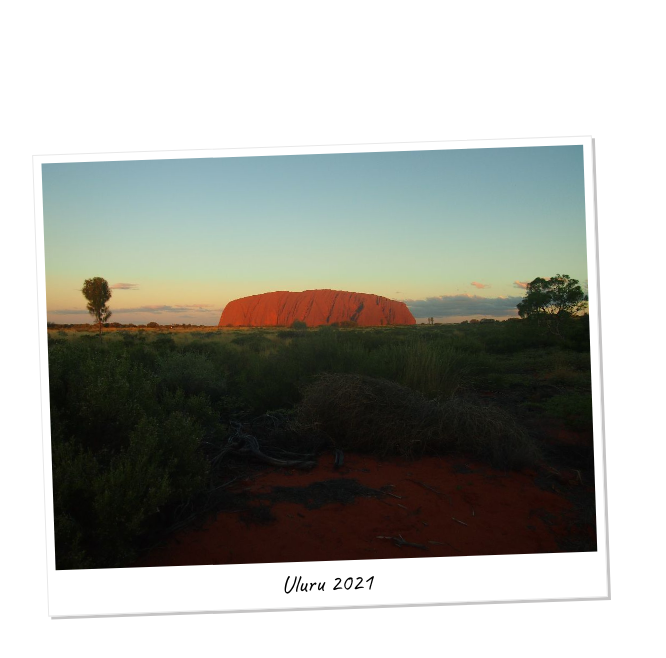
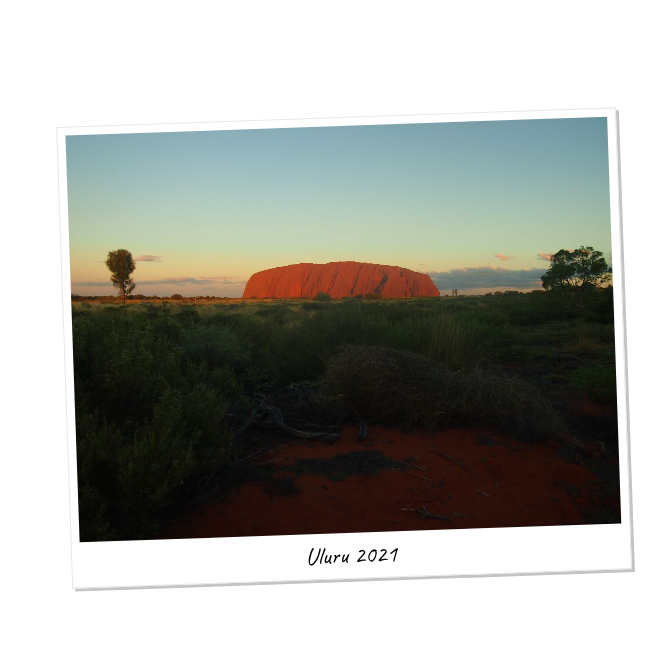
Before and after one commit to glissario/polaroid, a plain HTML site: page index.html in a window 1280 px wide. Shown: the whole page, without its empty margins (296-962 px from the left). Drawn offline with Linux system fonts and the light colour scheme.

Commit message:
changed layout

```diff
--- a/style.css
+++ b/style.css
@@ -2,6 +2,7 @@
 *:before,
 *:after {
   box-sizing: border-box;
+  margin: 0;
 }
 
 html {
@@ -15,13 +16,13 @@ main {
 }
 .polaroid {
   width: 90%;
-  margin-top: 8vh;
-  margin-bottom: 8vh;
+  margin-top: 10vh;
+  margin-bottom: 15vh;
   _margin-left: 6vw;
   _margin-right: 6vw;
   _min-width: 3rem;
   max-width: 70vh;
-  max-height: 70vh;
+  max-height: 75vh;
   padding: 1vmin;
   border: 0.1rem rgb(233, 233, 233) solid;
   background-color: white;
@@ -40,7 +41,8 @@ main {
   display: flex;
   width: 95vw;
   height: 92vh;
-  _margin: 0rem 0rem;
+  _height: 100%;
+  margin: auto;
   padding: 1vw 1.5rem;
   justify-content: center;
   align-items: center;
```
